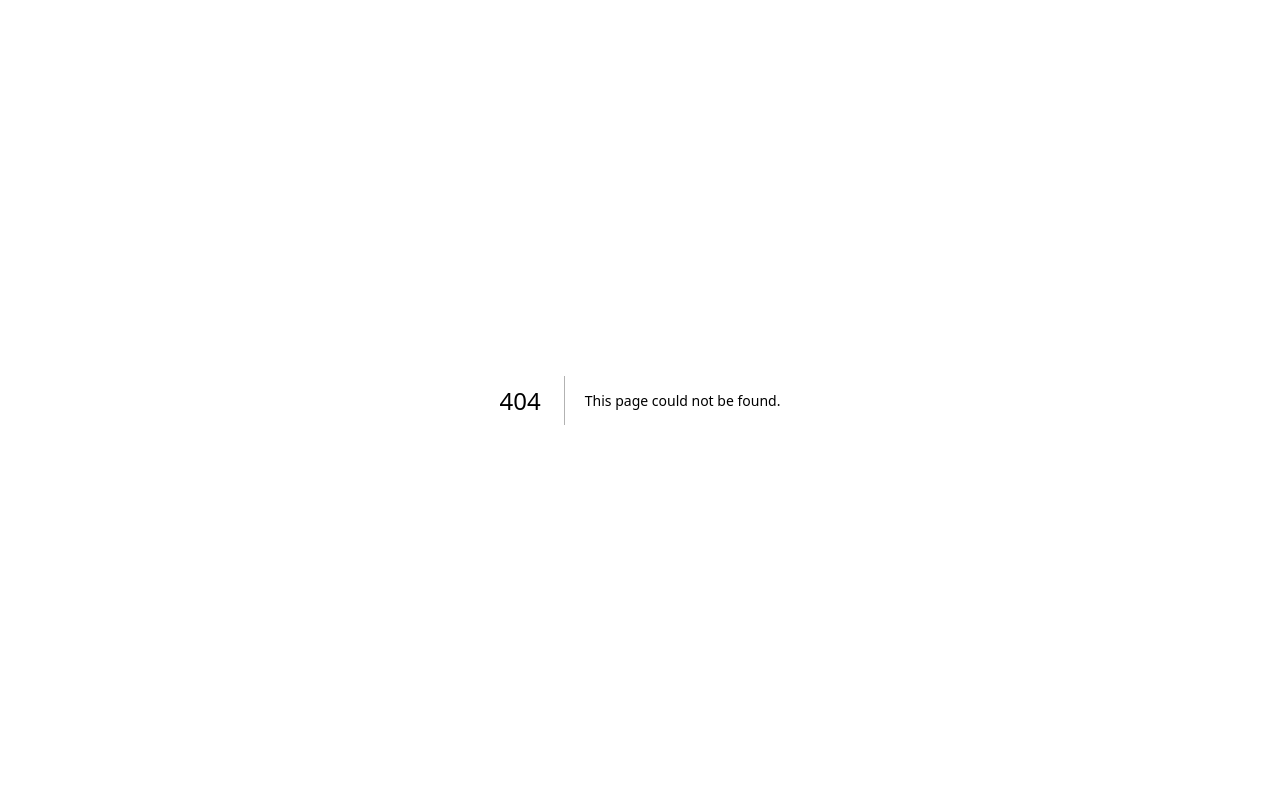
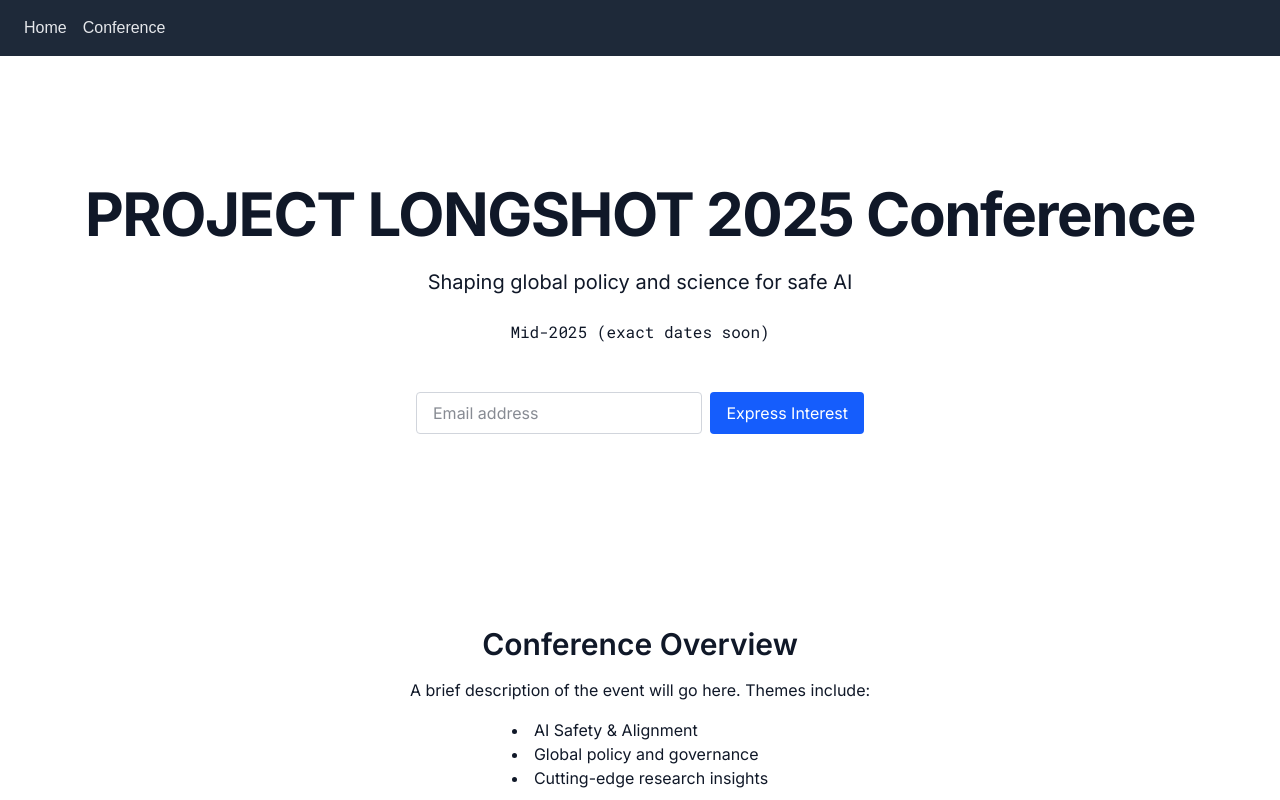
Before and after one commit to willkwork/Longshot, a Next.js app: page /conference in a window 1280 px wide. Before the commit this address had no page. Shown: the top 800 px of the page. Built offline with nearby package versions, Linux system fonts and the light colour scheme.

Commit message:
Add conference page and header navigation

```diff
--- /dev/null
+++ b/app/conference/page.tsx
@@ -0,0 +1,35 @@
+import Link from "next/link";
+
+export default function ConferencePage() {
+  return (
+    <div className="flex flex-col min-h-screen font-sans text-gray-900 dark:text-gray-100 bg-background">
+      {/* Hero Section */}
+      <section className="flex flex-col justify-center items-center text-center py-24 px-6 sm:py-32 gap-6">
+        <h1 className="text-4xl sm:text-6xl font-bold tracking-tight">PROJECT LONGSHOT 2025 Conference</h1>
+        <p className="text-lg sm:text-xl max-w-2xl">Shaping global policy and science for safe AI</p>
+        <p className="text-md font-mono">Mid-2025 (exact dates soon)</p>
+        <form className="mt-6 flex flex-col sm:flex-row gap-2 w-full max-w-md">
+          <input type="email" placeholder="Email address" className="flex-1 px-4 py-2 rounded border border-gray-300 dark:border-gray-700 bg-transparent" />
+          <button type="submit" className="bg-blue-600 hover:bg-blue-700 text-white px-4 py-2 rounded">Express Interest</button>
+        </form>
+      </section>
+
+      {/* Conference Overview */}
+      <section className="py-16 px-6 text-center flex flex-col items-center gap-4">
+        <h2 className="text-3xl font-semibold">Conference Overview</h2>
+        <p className="max-w-3xl">A brief description of the event will go here. Themes include:</p>
+        <ul className="list-disc list-inside text-left max-w-xl">
+          <li>AI Safety & Alignment</li>
+          <li>Global policy and governance</li>
+          <li>Cutting-edge research insights</li>
+        </ul>
+      </section>
+
+      {/* Speakers Section */}
+      <section className="bg-gray-100 dark:bg-gray-900 py-16 px-6 text-center flex flex-col items-center gap-4">
+        <h2 className="text-3xl font-semibold">Speakers</h2>
+        <p>Announcing Speakers Soon...</p>
+      </section>
+    </div>
+  );
+}
--- a/app/layout.tsx
+++ b/app/layout.tsx
@@ -25,6 +25,16 @@ export default function RootLayout({
   return (
     <html lang="en">
       <body className={`${geistSans.variable} ${geistMono.variable} antialiased`}>
+        <header className="py-4 px-6 bg-gray-800 text-gray-200">
+          <nav className="flex gap-4">
+            <a href="/" className="hover:underline">
+              Home
+            </a>
+            <a href="/conference" className="hover:underline">
+              Conference
+            </a>
+          </nav>
+        </header>
         {children}
       </body>
     </html>
```
